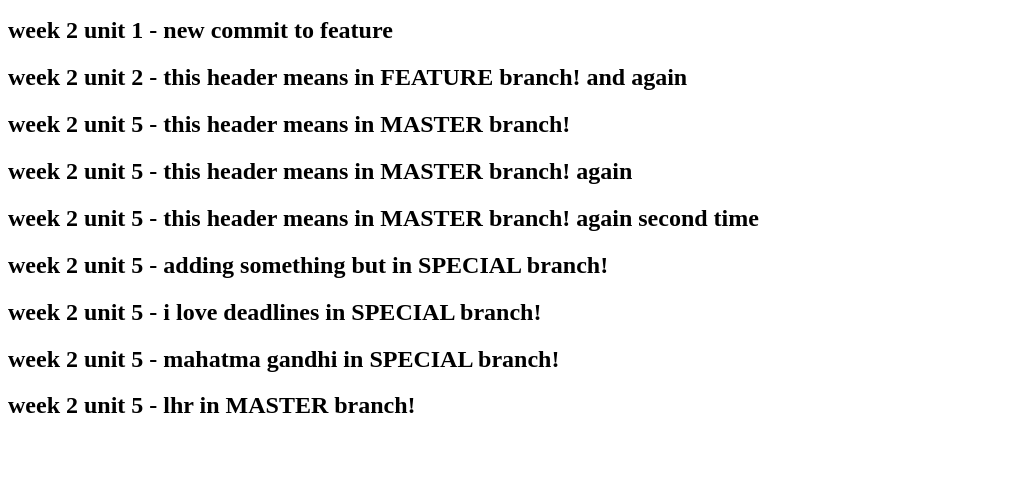
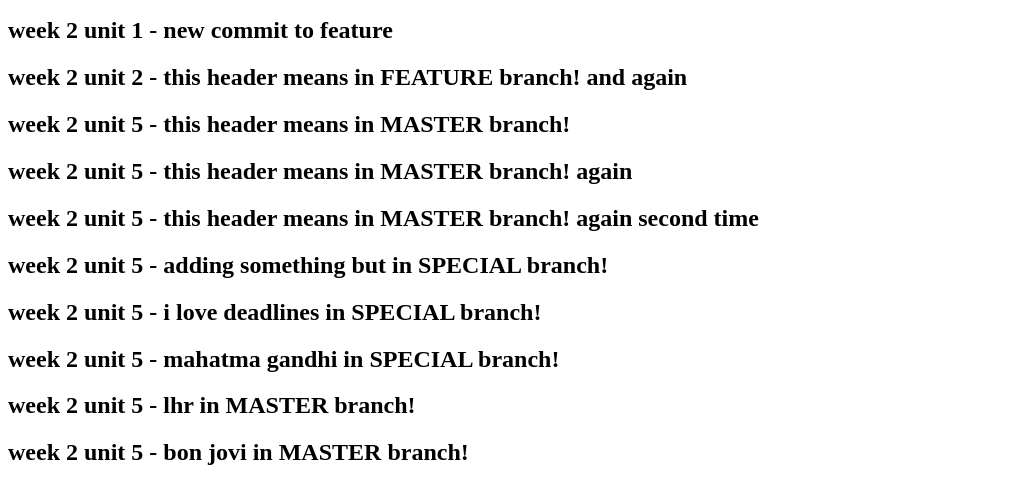
Before and after one commit to ericpsap2018/0main_openSAP_repo, a plain HTML site: page index.html in a window 1280 px wide. Shown: the part 168-672 px from the top of the page, without its empty margins (0-1025 px from the left). Drawn offline with Linux system fonts and the light colour scheme.

Commit message:
add bon jovi line in MASTER branch

```diff
--- a/index.html
+++ b/index.html
@@ -21,5 +21,6 @@
 		<h2>week 2 unit 5 - i love deadlines in SPECIAL branch!</h2>
 		<h2>week 2 unit 5 - mahatma gandhi in SPECIAL branch!</h2>
 		<h2>week 2 unit 5 - lhr in MASTER branch!</h2>
+		<h2>week 2 unit 5 - bon jovi in MASTER branch!</h2>
 	</body>
 </html>
```
